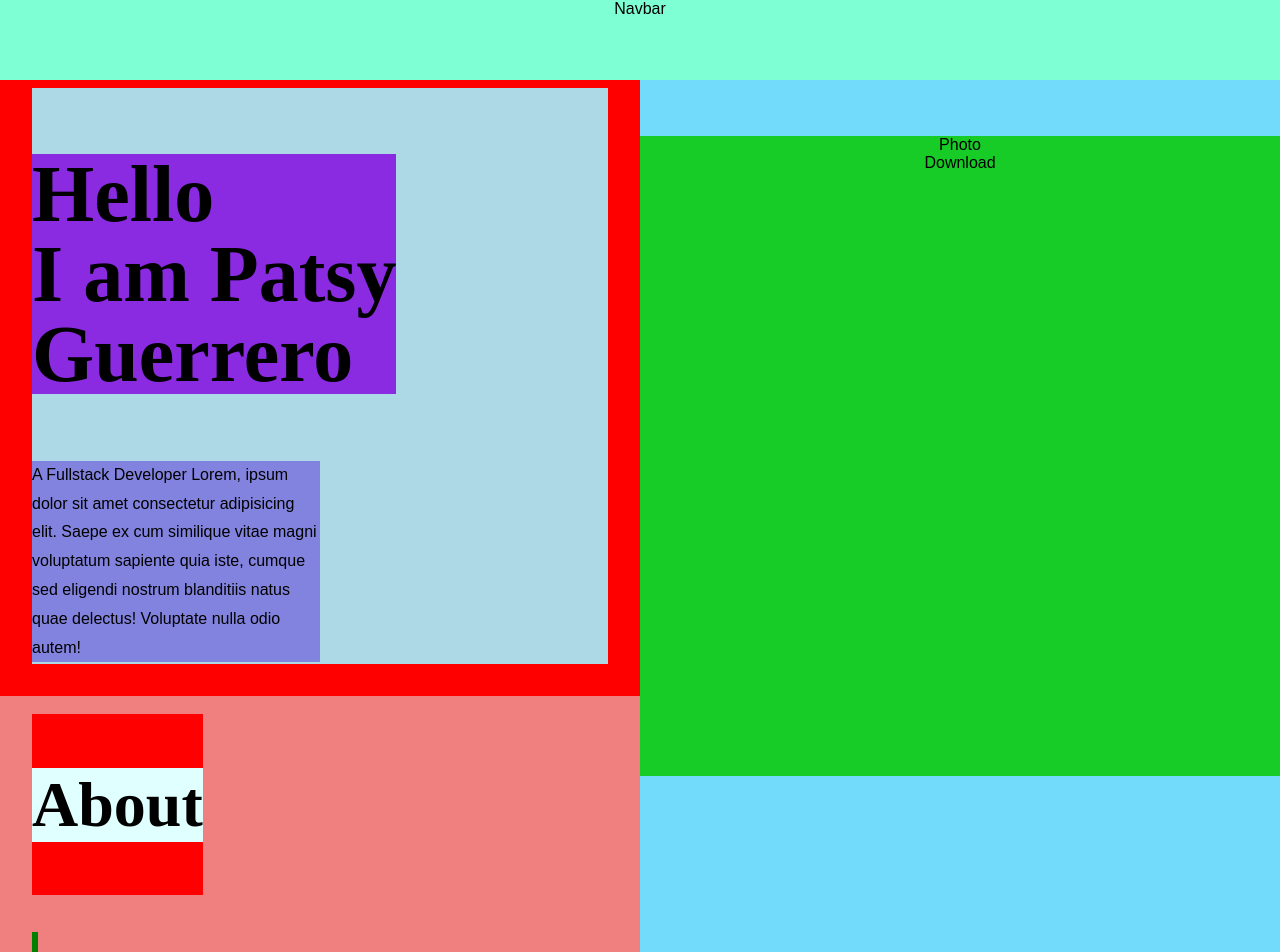
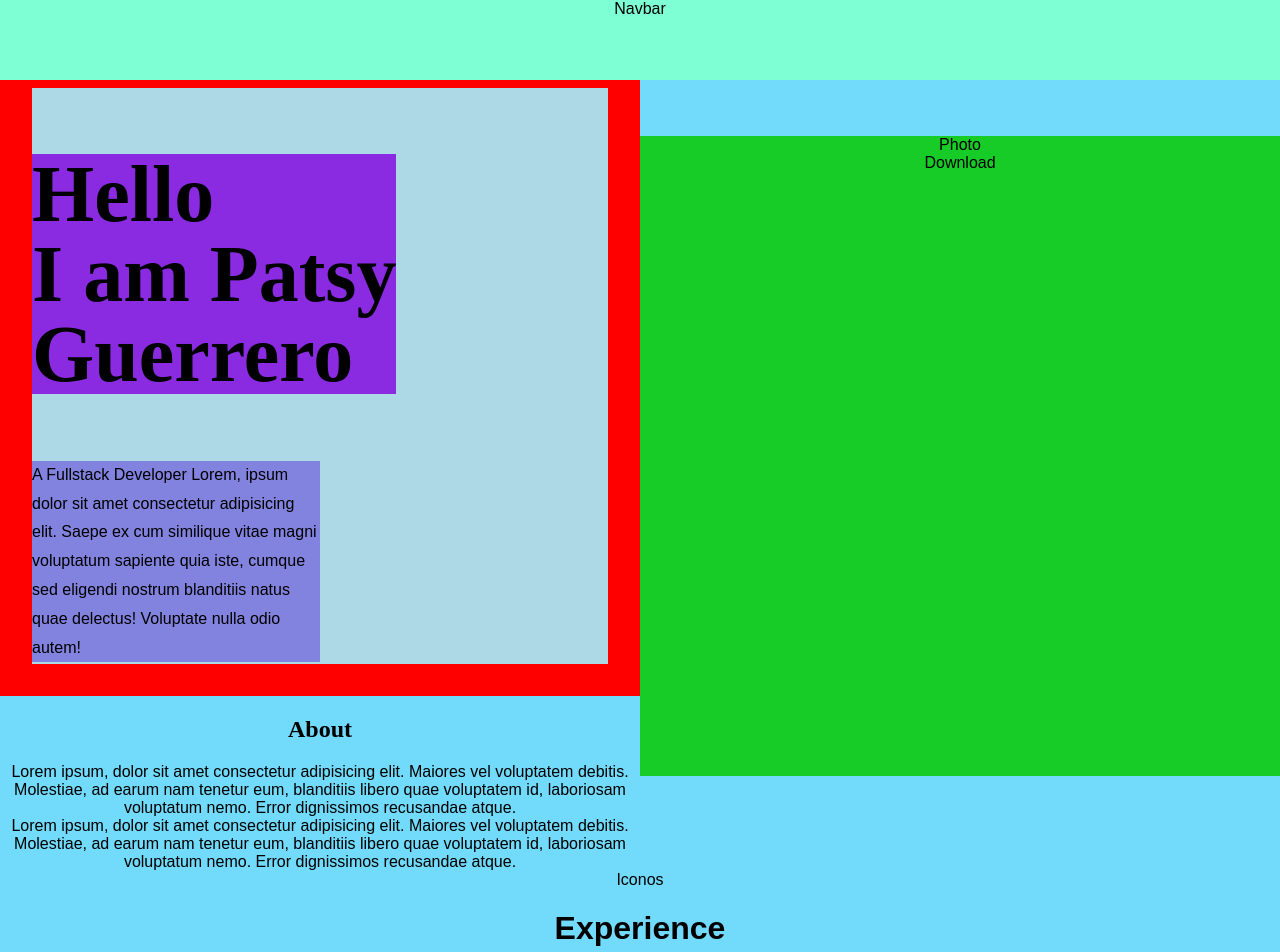
Before and after one commit to PatsyGuerrero/Portfolio, a React (Create React App) app in the folder portfolio/: page / in a window 1280 px wide. Shown: the top 952 px of the page. Built offline with nearby package versions, Linux system fonts and the light colour scheme.

Commit message:
actualizo cambios

```diff
--- a/portfolio/src/components/About.module.scss
+++ b/portfolio/src/components/About.module.scss
@@ -6,7 +6,7 @@
         background-color: salmon;
     }
     .container{
-        background-color: green !important;
+        background-color: blue !important;
         width: 50vw;
         height: 25rem !important;
         display: flex;
@@ -15,56 +15,74 @@
         margin-top: 4.2rem !important;
         // z-index: 2;
     }
-}
-.container{
-    background-color:lightcoral;
-    width: 50vw;
-    height: 40rem;
-    display: flex;
-    justify-content: center;
-    .containerGrap{
-        width: 90%;
-        display: flex;
-        flex-direction: column;
-        justify-content: space-around;
-        margin-bottom: 1rem;
-        // align-items: center;
-    }
-    .containerTitle{
-        // align-self: flex-start;
-        display: flex;
-        justify-content: center;
-        text-align: start;
-        width: fit-content;
-        margin: 0;
-        // height: 5rem;
-        background-color: red;
-        // line-height: 5rem;
-    }
     h2{
-        background-color: lightcyan;
-        font-size: 4rem;
-    }
-    .vl {
-        border-left: 6px solid green;
-        height: 5rem;
-    }
-    span{
-        font-size: 1.3rem;
+        font-size: 1.5rem !important;
+        font-family: 'Open Sans ';
+        line-height: 1rem !important;
     }
     .containerFirstDescription{
-        background-color: royalblue;
+        width: 100% !important;
+        background-color: rgb(94, 107, 35);
         text-align: start;
+        font-weight: 700;
         .fristDescription{
-            font-weight: 600;
-            // background-color: salmon;
+            span{
+                font-size: 1rem;
+                line-height: 1rem !important;
+            }
         }
-    }
-    .containerSecondDescription{
-        background-color: red;
-        text-align: start;
-        // .secondDescription{
-        //     // background-color: royalblue;
-        // }
+
     }
 }
+// .container{
+//     background-color:lightcoral;
+//     width: 50vw;
+//     height: 40rem;
+//     display: flex;
+//     justify-content: center;
+//     .containerGrap{
+//         width: 90%;
+//         display: flex;
+//         flex-direction: column;
+//         justify-content: space-around;
+//         margin-bottom: 1rem;
+//         // align-items: center;
+//     }
+//     .containerTitle{
+//         // align-self: flex-start;
+//         display: flex;
+//         justify-content: center;
+//         text-align: start;
+//         width: fit-content;
+//         margin: 0;
+//         // height: 5rem;
+//         background-color: red;
+//         // line-height: 5rem;
+//     }
+//     h2{
+//         background-color: lightcyan;
+//         font-size: 4rem;
+//     }
+//     .vl {
+//         border-left: 6px solid green;
+//         height: 5rem;
+//     }
+//     span{
+//         font-size: 1.3rem;
+//     }
+//     .containerFirstDescription{
+//         background-color: royalblue;
+//         text-align: start;
+//         .fristDescription{
+//             font-weight: 600;
+//             // background-color: salmon;
+//         }
+//     }
+//     .containerSecondDescription{
+//         background-color: red;
+//         text-align: start;
+//         // .secondDescription{
+//         //     // background-color: royalblue;
+//         // }
+//     }
+// }
```
